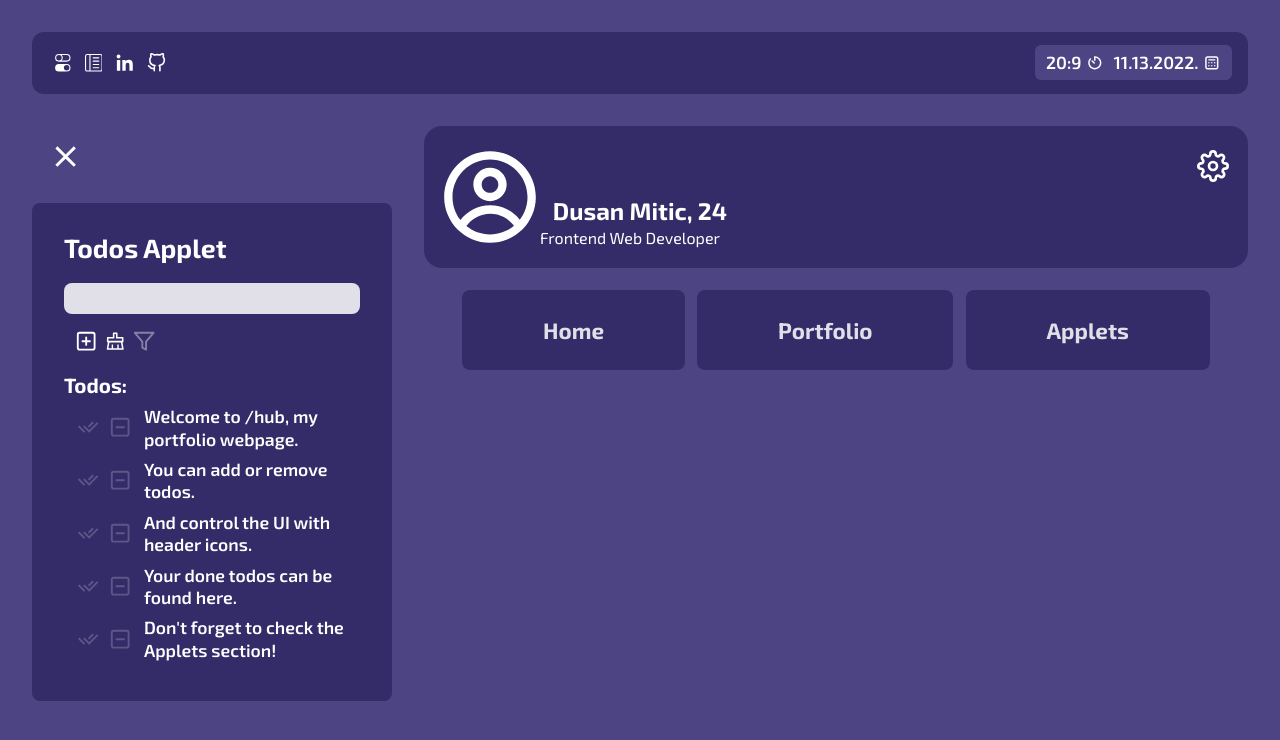
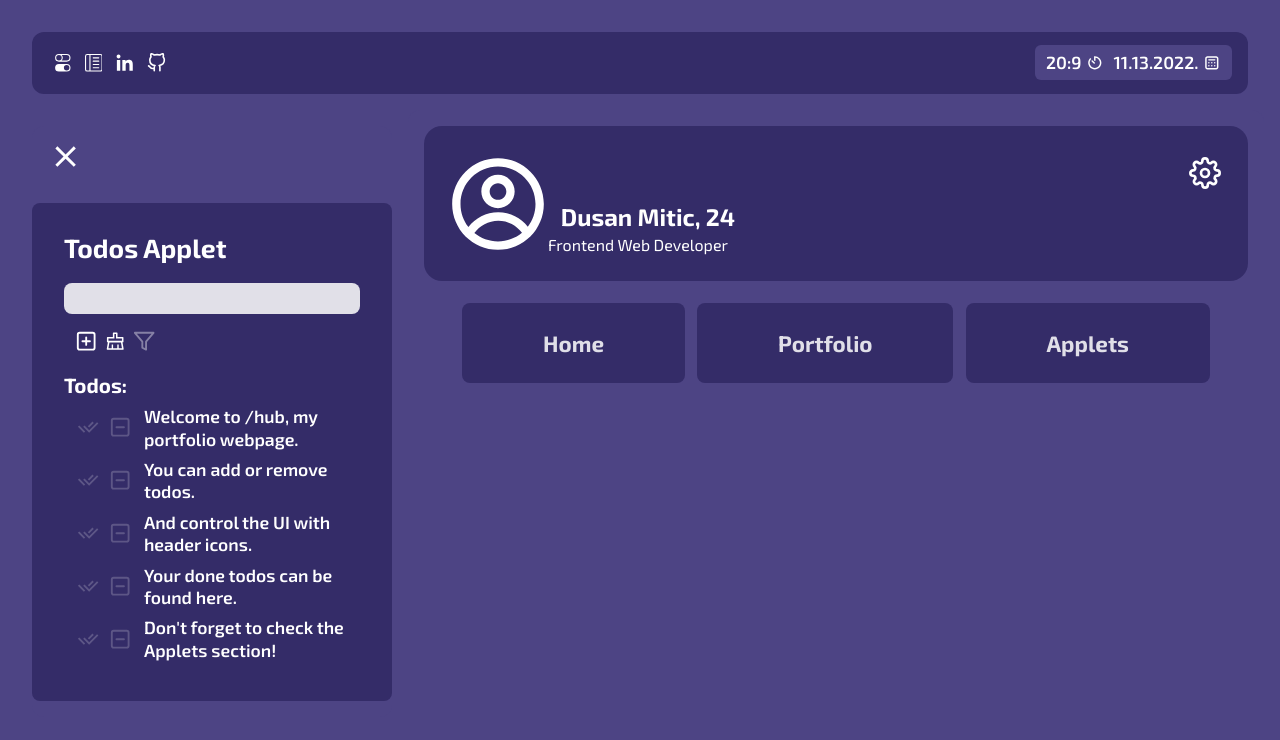
Before and after one commit to erazmozen/hub, a React (Create React App) app: page / in a window 1280 px wide. Shown: the top 740 px of the page. Built offline with nearby package versions, Linux system fonts and the light colour scheme.

Commit message:
Update showpageheader.css

```diff
--- a/src/components/Showpage/comps/Showpage Header/showpageheader.css
+++ b/src/components/Showpage/comps/Showpage Header/showpageheader.css
@@ -4,7 +4,7 @@
   display: flex;
   justify-content: space-between;
   background-color: var(--primary);
-  padding: 1.3rem 1rem;
+  padding: 1.7rem 1.5rem;
   border-radius: 18px;
 }
 
```
